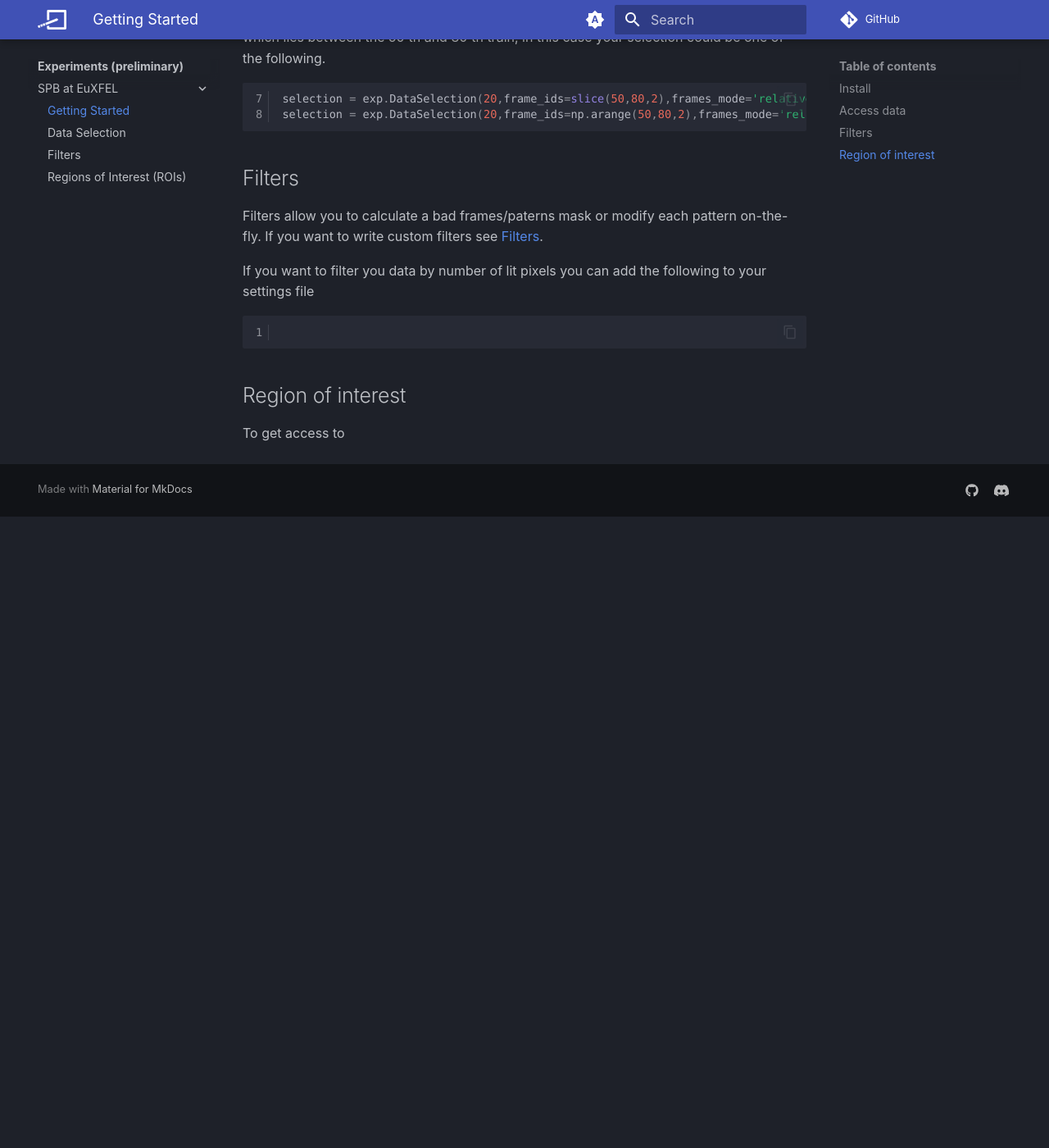
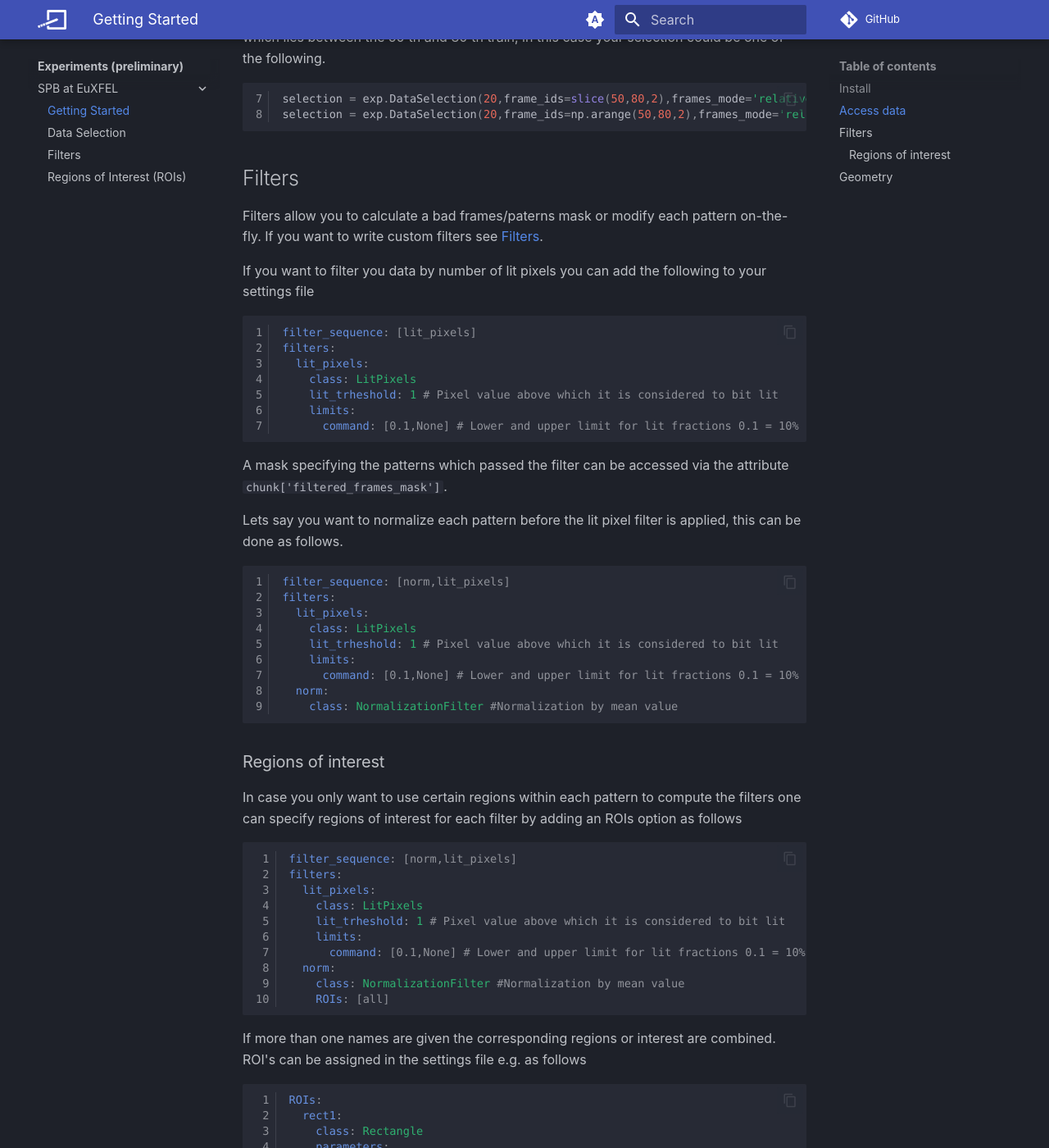
Before and after one commit to European-XFEL/xFrame, an MkDocs documentation site: the page built from docs/experiments/SPB/getting_started.md, in a window 1280 px wide and 1400 px high, scrolled down 2744 px. Shown: the whole window at 82% size. Built offline with MkDocs 1.6.1 and Material for MkDocs 9.7.7, drawn with Linux system fonts in a browser that asks for light colours; comment, search, counter and statistics services are not loaded; before the commit the page ends 3374 px from its top, so only the background shows below that; some of the changed text lies outside the part shown.

Commit message:
finished initial version of SPB docs. Started adding SPB unittests

````diff
--- a/docs/experiments/SPB/getting_started.md
+++ b/docs/experiments/SPB/getting_started.md
@@ -51,7 +51,7 @@ bad_cells:
 
 sample_distance: 285 # in mm
 detector_origin: [0,0,217] # In laboratory coordinates [mm]
-x_ray_energy: 8000 # In ev
+x_ray_energy: 8000 # In eV
 
 IO:
   folders:
@@ -105,6 +105,101 @@ Filters allow you to calculate a bad frames/paterns mask or modify each pattern
 
 If you want to filter you data by number of lit pixels you can add the following to your settings file
 ```yaml linenums="1"
+filter_sequence: [lit_pixels]
+filters:
+  lit_pixels:
+    class: LitPixels
+    lit_trheshold: 1 # Pixel value above which it is considered to bit lit
+    limits:
+      command: [0.1,None] # Lower and upper limit for lit fractions 0.1 = 10%
 ```
-## Region of interest
-To get access to
+A mask specifying the patterns which passed the filter can be accessed via the attribute `chunk['filtered_frames_mask']`.
+
+Lets say you want to normalize each pattern before the lit pixel filter is applied, this can be done as follows.
+```yaml linenums="1"
+filter_sequence: [norm,lit_pixels]
+filters:
+  lit_pixels:
+    class: LitPixels
+    lit_trheshold: 1 # Pixel value above which it is considered to bit lit
+    limits:
+      command: [0.1,None] # Lower and upper limit for lit fractions 0.1 = 10%
+  norm:
+    class: NormalizationFilter #Normalization by mean value
+```
+### Regions of interest
+In case you only want to use certain regions within each pattern to compute the filters one can specify regions of interest for each filter by adding an ROIs option as follows
+
+```yaml linenums="1"
+filter_sequence: [norm,lit_pixels]
+filters:
+  lit_pixels:
+    class: LitPixels
+    lit_trheshold: 1 # Pixel value above which it is considered to bit lit
+    limits:
+      command: [0.1,None] # Lower and upper limit for lit fractions 0.1 = 10%
+  norm:
+    class: NormalizationFilter #Normalization by mean value
+	ROIs: [all]
+```
+If more than one names are given the corresponding regions or interest are combined.
+ROI's can be assigned in the settings file e.g. as follows
+```yaml linenums="1"
+ROIs:
+  rect1:
+    class: Rectangle
+	parameters:
+	  center: [0.3,0.02]
+	  x_len: 0.2
+	  y_len: 0.2
+  donut:
+    class: Annulus
+	parameters:
+	  center: [0,0]
+	  inner_radius: 0.07
+	  outer_radius: 0.12
+  asic070:
+    class: Asic
+	parameters:
+	  asics: [[0,7,0]] # each entry consists of module_id,asic_id_x [0,..,7],asic_id_y[0,1]
+```
+This specifies the ROIs `rect1`,`donut` and `asic070`.
+All length values are specified in reciprocal space i.e. in $[\text{Å}^{-1}]$.
+
+## Geometry
+Crystfel geometry files (.geom) can be specified in the settings via
+
+```yaml linenums="1"
+IO:
+  files:
+    geometry:
+	  name: 'your_file.geom'
+	  folder: 'geometry'
+```
+By default the geometry points to
+```
+HOME_PATH/data/SPB/geometry/
+```
+where `HOME PATH` is *xFrames* home directory.
+You can also interactively change the detector position by using `xframe.experiment.detector`.
+
+```py linenums="1"
+import xframe
+xframe.select_experiment('SPB','tutorial')
+xframe.import_selected_experiment()
+
+agipd = xframe.experiment.detector
+print(f'Detector origin {agipd.origin}[mm])
+agipd.pixel_grid
+```
+The pixel_grid is automatically updated if `xframe.origin` is changed.
+You can also access the individual module plains by
+```py linenums="1"
+module0 = agipd.modules[0]
+print(f'Module 0 origin = {module0.base} [mm]')
+print(f'Module 0 x direction = {module0.x_direction} [mm]')
+print(f'Module 0 y direction = {module0.x_direction} [mm]')
+module0.base+=np.array([2,0,0]) #shift by 2mm in x direction
+agipd.assemblePixelGrid()
+```
+The call to `agipd.assemblePixelGrid` is necessary since the class currently can not auto detect changes to its modules.
````
Also changed, not shown: other parts of docs/experiments/SPB/getting_started.md (+1 -1 lines), docs/experiments/SPB/filters.md (+1 -0 lines), docs/experiments/SPB/roi.md (+1 -0 lines), docs/experiments/index.md (+1 -1 lines), 4 other files.
